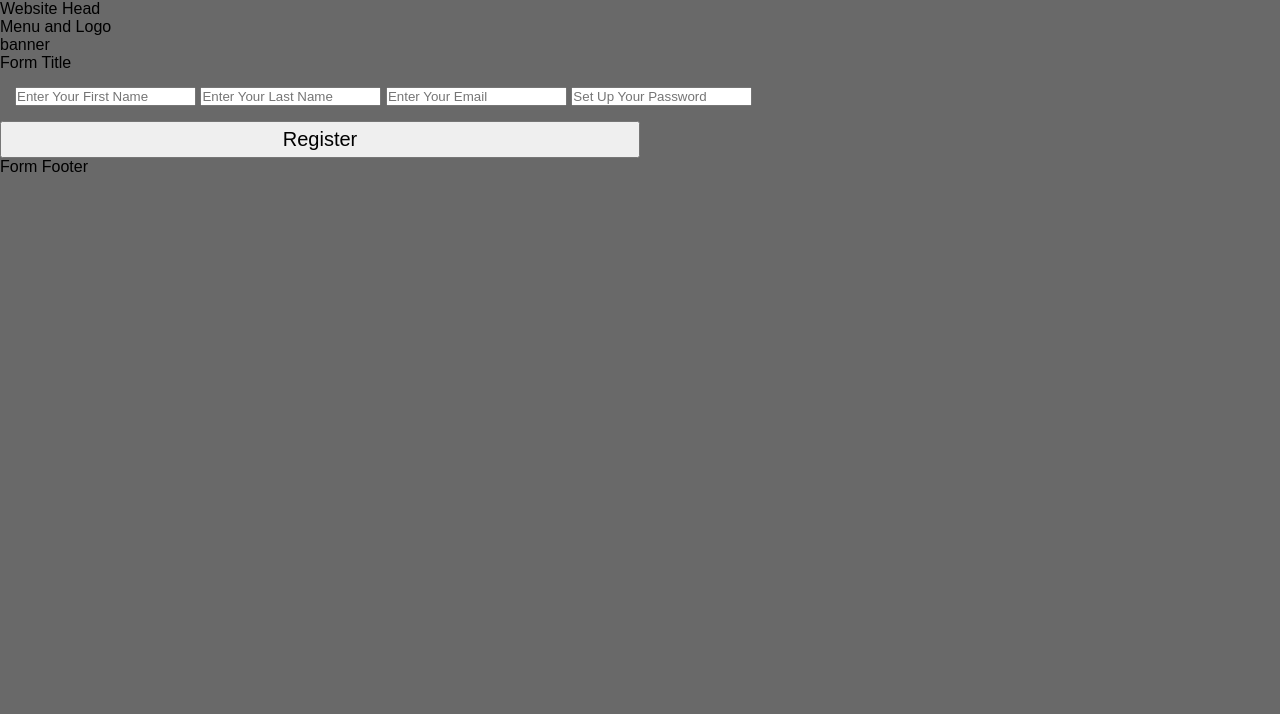
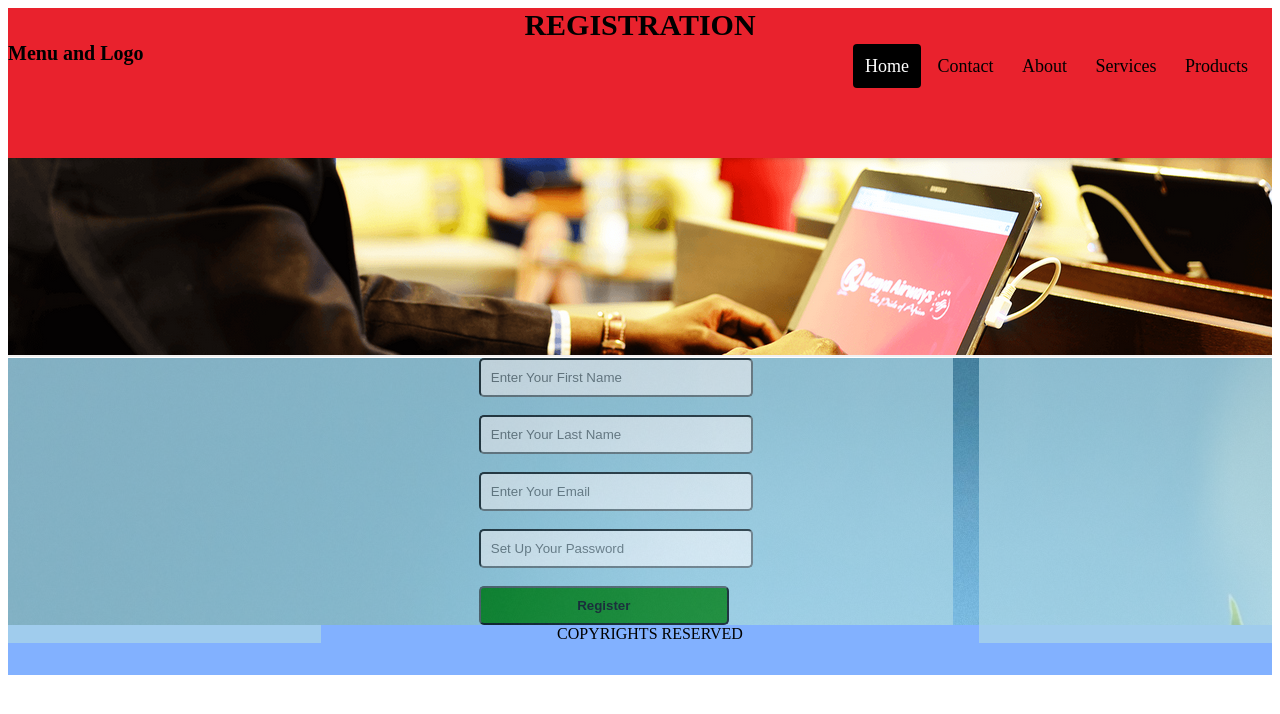
Before and after one commit to nandollo/arata, a plain HTML site: page index.html in a window 1280 px wide. Drawn offline with Linux system fonts and the light colour scheme.

Commit message:
Adding of menu

```diff
--- a/css/styler.css
+++ b/css/styler.css
@@ -1,40 +1,42 @@
 *{
+    margin:5
+
+}
+.wrapper{
+
     margin: 0;
     padding: 0;
     box-sizing: border-box;
-    font-family: sans-serif;
-}
-body{
-    background-color: dimgray;
-    margin: 0;
-  font-family: Arial;
 
 }
-.main{
-    width: 500px;
-    margin: 20px auto;
-    background-color: none;
+.header,.banner,.maincontent,.footer{
+
+        display: block;
 
     }
-.inp{
-    width: 100%;
-    padding: 15px;
-    border-top-color: dimgrey;
-}
-.sub-btn{
-    width: 50%;
-    padding: 5px;
-    font-size: 20px;
+.wrapper .header{
+    height:150px;
+    background-color: #E9222D;
+    width: 98.%;
+
 }
 
-.header {
-  overflow: hidden;
-  background-color: #f1f1f1;
-  padding: 20px 10px;
+.wrapper .header .title{
+    text-align: center;
+    font-size: 30px;
+    font-weight: bold;
 }
+.wrapper .header .logo{
+    float: left;
+    font-size: 20px;
+  font-weight: bold;
+}
+.wrapper .header .menu{
+    float: right;
 
-.header a {
-  float: left;
+
+}
+.wrapper .header .menu,.header a {
   color: black;
   text-align: center;
   padding: 12px;
@@ -43,196 +45,95 @@ body{
   line-height: 25px;
   border-radius: 4px;
 }
-
-.header a.logo {
-  font-size: 25px;
-  font-weight: bold;
-}
-
-.header a:hover {
-  background-color: #ddd;
-  color: black;
-}
-
 .header a.active {
-  background-color: dodgerblue;
+  background-color: black;
   color: white;
 }
-
-.header-right {
-  float: right;
+.wrapper .mainbanner{
+    background-color:;
+    width: 98.%;
+    height: 200px;
 }
-
-
- /**RESPONSIVE**/
-
-/*
-  ##Device = Desktops
-  ##Screen = 1281px to higher resolution desktops
-*/
-
-@media (min-width: 1281px) {
-      .header-right {
-    margin-top: 30px;
-}
-   .header a.logo {
-  font-size: 25px;
-     margin-left: 400px;
-
-  font-weight: bold;
-}
-  .main{
-    width:40%;
-    background-color: none;
-
+.wrapper .banner{
+    background-image: url(../image/BANNER.PNG);
+    display: block;
+    width:98.%;
+    overflow: hidden;
+    padding: 10px;
+    height: 200px;
+    background-repeat: no-repeat;
 
 }
-  .inp{
-     border-radius: 5px;
-     outline: 0px;
+.maincontent{
+  background-image: url(../image/Best-Wallpaper-HD.jpg);
+}
+.maincontent .reg{
+	 width: 50%;
+	 background-color: lightblue;
+     opacity: 0.7;
 
 }
-  .sub-btn{
-    width:20%;
+.maincontent .reg .form{
+    margin-left: 25%;
+}
+.right, .reg, .left{
+    display:inline-flex;
+
+}
+.wrapper  .maincontent .right{
+
+	width: 20%;
+	background-color:green;
     float: left;
-    margin-left: 230px;
-    background-color: none;
+    height: 285px;
+     padding-right: 60px;
+     background-color: lightblue;
+     opacity: 0.7;
+}
+.wrapper  .maincontent .left{
+	width: 20%;
+	 background-color: lightblue;
+     opacity: 0.7;
+	float: right;
+    height: 285px;
+    padding-right: 40px;
+}
+.maincontent .form .fname{
+    width: 250px;
+    padding: 10px;
     border-radius: 5px;
     outline: 0px;
 }
-
-}
-
-}
-/*
-  ##Device = Laptops, Desktops
-  ##Screen = B/w 1025px to 1280px
-*/
-
-@media (min-width: 1025px) and (max-width: 1280px) {
-     .header-right {
-      margin-top: 30px;
-}
-   .header a.logo {
-  font-size: 30px;
-     margin-left: 400px;
-  font-weight: bold;
-}
-  .main{
-    width:40%;
-    background-color: none;
-
-}
-  .sub-btn{
-    width:80%;
-    float: left;
-    margin-left: 18px;
-    background-color: none;
-}
-
-}
-
-/*
-  ##Device = Tablets, Ipads (portrait)
-  ##Screen = B/w 768px to 1024px
-*/
-
-
-@media (min-width: 768px) and (max-width: 1024px) and (orientation: landscape) {
-  .header-right {
-    margin-top: 30px;
-}
-   .header a.logo {
-  font-size: 30px;
-   margin-left: 30px;
-  font-weight: bold;
-}
-  .main{
-    width:40%;
-    background-color: none;
-
-}
-  .sub-btn{
-    width:30%;
-    float: left;
-    margin-left: 100px;
-    background-color: none;
+.maincontent .form .lname{
+    width: 250px;
+    padding: 10px;
     border-radius: 5px;
     outline: 0px;
 }
-  .inp{
+.maincontent .form .email{
+    width: 250px;
+    padding: 10px;
     border-radius: 5px;
     outline: 0px;
 }
-
-}
-
-/*
-  ##Device = Low Resolution Tablets, Mobiles (Landscape)
-  ##Screen = B/w 481px to 767px
-*/
-
-@media (min-width: 481px) and (max-width: 767px) {
-     .header-right {
-  float: right;
-       margin-top: 25px;
-}
-   .header a.logo {
-  font-size: 20px;
-  font-weight: bold;
-}
-  .main{
-    width:80%;
-    float: left;
-    margin-left: 18px;
-    background-color: none;
-
-}
-  .sub-btn{
-    width:50%;
-    float:;
-    margin-left: 120px;
-   border-radius: 5px;
-    outline: 0px;
-    background-color: none;
-}
-  .inp{
+.maincontent .form .pass{
+    width: 250px;
+    padding: 10px;
     border-radius: 5px;
     outline: 0px;
 }
-}
-
-/*
-  ##Device = Most of the Smartphones Mobiles (Portrait)
-  ##Screen = B/w 320px to 479px
-*/
-
-@media (min-width: 320px) and (max-width: 480px) {
-  .header-right {
-  float: left;
-}
-   .header a.logo {
-  font-size: 18px;
-  font-weight: bold;
-}
-  .main{
-    width:60%;
-    float: left;
-    margin-left: 70px;
-    background-color: none;
+.maincontent .the_tbn .sub-btn{
+    width: 250px;
+    padding: 10px;
     border-radius: 5px;
     outline: 0px;
-    outline: 0px;
+    font-weight: bold;
+    background-color: green;
 }
-    .inp{
-       border-radius: 5px;
-    outline: 0px;
+.wrapper .footer{
+    height:50px;
+    background-color: #82B1FF;
+    width: 98.%;
+    text-align: center;
+
 }
-  .sub-btn{
-    width:60%;
-    float: left;
-    margin-left: 55px;
-    background-color: none;
-    border-radius: 5px;
-    outline: 0px;
-}
--- a/index.html
+++ b/index.html
@@ -4,33 +4,71 @@
         <meta charset="utf-8">
         <title>Simple Registration</title>
         <link rel="stylesheet" href="css/styler.css" type="text/css">
-    </head>
+              </head>
+
+
     <body>
-        <header>
-            <div>Website Head</div>
-            <div>Menu and Logo</div>
-            <div>banner</div>
-        </header>
-        <section>
-            <div>Form Title</div>
-            <div>
-                <form action="#" id="theForm" method="post" name="form" class="form-box">
-                    <div class="inp">
-                        <input type="text" name="fname" placeholder="Enter Your First Name" required>
-                        <input type="text" name="lname" placeholder="Enter Your Last Name" required>
-                        <input type="email" name="email" placeholder="Enter Your Email" required>
-                        <input type="password" name="pass" placeholder="Set Up Your Password" required>
-                    </div>
-                    <div class="the_tbn">
-                        <input type="submit" name="submit" class="sub-btn" value="Register">
+        <div class="wrapper">
+                <div class="header">
+                     <div class="num1">
+                        <div class="title">REGISTRATION</div>
                     </div>
 
-                </form>
+
+                           <div class="num2">
+                 <div class="logo">Menu and Logo</div>
+                      <div class="menu">
+                           <a class="active" href="#home">Home</a>
+                              <a href="#contact">Contact</a>
+                                 <a href="#about">About</a>
+                                    <a href="#services">Services</a>
+                                     <a href="#products">Products</a>
+                         </div>
+                </div>
+             </div>
+
+
+            <div class="mainbanner">
+            <div class="banner"></div>
             </div>
-            <div>Form Footer</div>
-        </section>
-        <footer>
-            <div></div>
-        </footer>
+
+<div class="maincontent">
+<div class="right">
+
+	 </div>
+	  <section class="reg">
+	      <div class="form">
+		         <form action="#" id="theForm" method="post" name="form">
+
+                                    <input type="text" name="fname" class="fname" placeholder="Enter Your First Name" required><br>
+                                       <br>
+                                        <input type="text" name="lname" class="lname" placeholder="Enter Your Last Name" required><br>
+                                           <br>
+                                          <input type="email" name="email" class="email" placeholder="Enter Your Email" required><br>
+                                            <br>
+                                            <input type="password" name="pass" class="pass" placeholder="Set Up Your Password" required><br>
+                                                <br>
+
+				<div class="the_tbn">
+                        <input type="submit" name="submit" class="sub-btn" value="Register">
+                </div>
+		  </div>
+	   </section>
+
+	        <div class="left">
+
+	         </div>
+</div>
+
+
+
+
+
+
+
+     <div class="footer">COPYRIGHTS RESERVED</div>
+
+
+            </div>
     </body>
 </html>
```
Also changed, not shown: image/BANNER.PNG (added), image/Best-Wallpaper-HD.jpg (added). Lines whose indentation alone changed are shown as unchanged.
